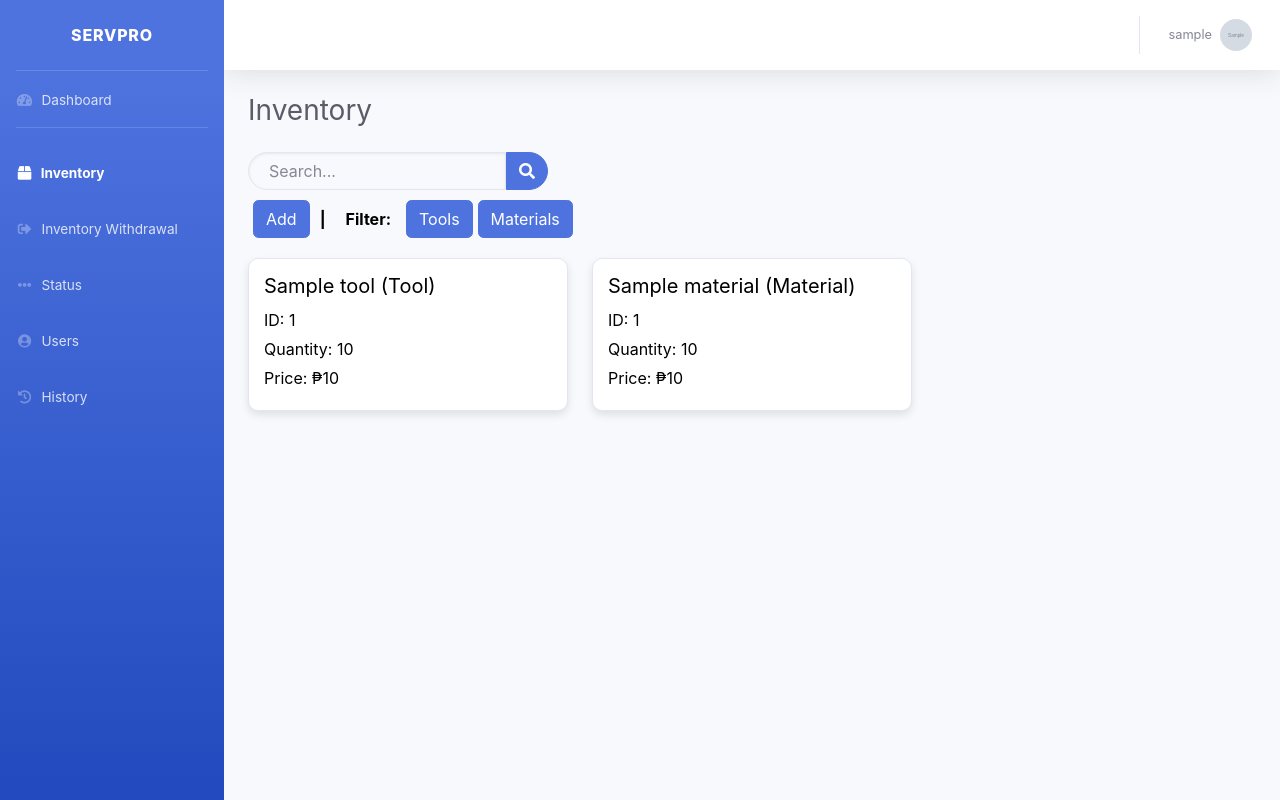
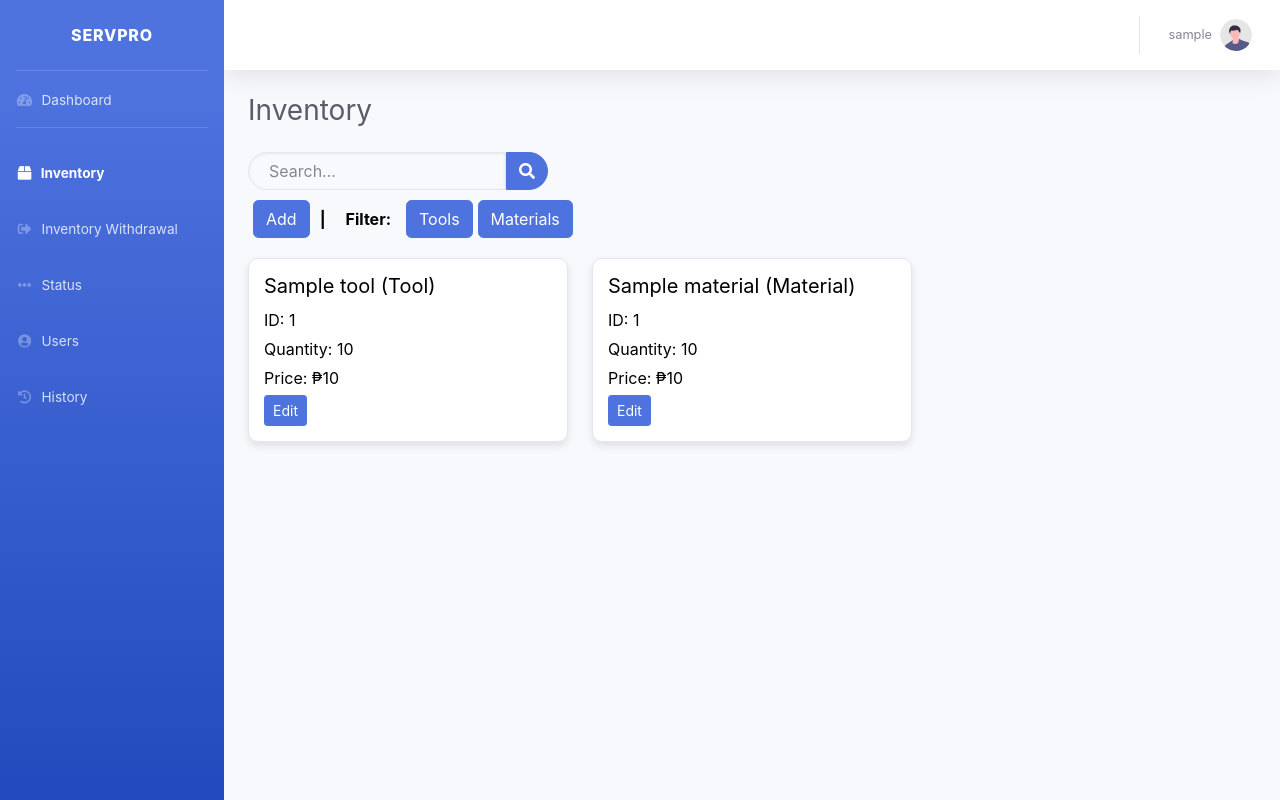
Before and after one commit to Shiro2602/SVPInventorySys, a PHP site: page /Inventory.php in a window 1280 px wide. Run offline with PHP 8.4, Linux system fonts and the light colour scheme; the visitor is signed in with stand-in values (Sample User, id 1); tables that the repository leaves empty or names only in its code hold one stand-in row (values such as "Sample post"); grey boxes marked "Sample" are stand-in pictures.

Commit message:
added edit feature in inventory

```diff
--- a/Inventory.php
+++ b/Inventory.php
@@ -10,20 +10,8 @@ if (!isset($_SESSION['username']) || !isset($_SESSION['role'])) {
     exit();
 }
 
-$user_id = $_SESSION['user_id'];
+$role = $_SESSION['role']; // Get the user's role from the session
 
-// Fetch the user's image from the database
-$sql = "SELECT image FROM users WHERE id = ?";
-$stmt = $conn->prepare($sql);
-$stmt->bind_param("i", $user_id);
-$stmt->execute();
-$result = $stmt->get_result();
-$user = $result->fetch_assoc();
-
-// Set a default image if no image is found
-$user_image = $user['image'] ?? 'img/undraw_profile.svg';
-
-$role = $_SESSION['role']; // Get the user's role from the session
 ?>
 
 <!DOCTYPE html>
@@ -114,6 +102,12 @@ $role = $_SESSION['role']; // Get the user's role from the session
         .input-group button {
             border-radius: 0 20px 20px 0;
         }
+        .table-responsive td {
+            color: black;
+        }
+        .table-responsive th {
+            color: black;
+        }
     </style>
 </head>
 <body id="page-top">
@@ -203,19 +197,8 @@ $role = $_SESSION['role']; // Get the user's role from the session
                         <li class="nav-item dropdown no-arrow">
                             <a class="nav-link dropdown-toggle" href="#" id="userDropdown" role="button" data-toggle="dropdown" aria-haspopup="true" aria-expanded="false">
                                 <span class="mr-2 d-none d-lg-inline text-gray-600 small"><?php echo htmlspecialchars($_SESSION['username']); ?></span>
-                                <img class="img-profile rounded-circle" src="<?php echo htmlspecialchars($user_image); ?>" alt="User Image">
+                                <img class="img-profile rounded-circle" src="img/undraw_profile.svg">
                             </a>
-                            <div class="dropdown-menu dropdown-menu-right shadow animated--grow-in" aria-labelledby="userDropdown">
-                                <a class="dropdown-item" href="profile.php">
-                                    <i class="fas fa-user fa-sm fa-fw mr-2 text-gray-400"></i>
-                                    Profile
-                                </a>
-                                <div class="dropdown-divider"></div>
-                                <a class="dropdown-item" href="LOGIN.php">
-                                    <i class="fas fa-sign-out-alt fa-sm fa-fw mr-2 text-gray-400"></i>
-                                    Log Out
-                                </a>
-                            </div>
                         </li>
 
                     </ul>
@@ -233,10 +216,10 @@ $role = $_SESSION['role']; // Get the user's role from the session
 
                     <!-- Inventory Content -->
                     <div class="inventory-header">
-                        <form method="GET" action="inventory.php" class="input-group">
-                            <input type="text" name="search" class="form-control" placeholder="Search..." value="<?php echo isset($_GET['search']) ? htmlspecialchars($_GET['search']) : ''; ?>">
-                            <button class="btn btn-primary" type="submit"><i class="fas fa-search"></i></button>
-                        </form>
+                        <div class="input-group">
+                            <input type="text" class="form-control" placeholder="Search...">
+                            <button class="btn btn-primary"><i class="fas fa-search"></i></button>
+                        </div>
                         <div class="filter-btn-group">
                             <?php if ($role === 'admin'): ?>
                                 <button class="btn btn-dark" data-toggle="modal" data-target="#addItemModal">Add</button>
@@ -250,6 +233,9 @@ $role = $_SESSION['role']; // Get the user's role from the session
 
                     <div class="row" id="inventory-items">
                         <?php
+                        // Database connection
+                        include 'dbconnect.php';
+
                         // Fetch search query and filter
                         $search = isset($_GET['search']) ? $_GET['search'] : '';
                         $filter = isset($_GET['filter']) ? $_GET['filter'] : 'all';
@@ -270,6 +256,9 @@ $role = $_SESSION['role']; // Get the user's role from the session
                                     echo "<p>ID: " . htmlspecialchars($row['id']) . "</p>";
                                     echo "<p>Quantity: " . htmlspecialchars($row['quantity']) . "</p>";
                                     echo "<p>Price: ₱" . htmlspecialchars($row['price']) . "</p>";
+                                    if ($role === 'admin') {
+                                        echo "<button class='btn btn-primary btn-sm edit-item-btn' data-id='" . $row["id"] . "' data-name='" . $row["name"] . "' data-quantity='" . $row["quantity"] . "' data-price='" . $row["price"] . "' data-type='tool'>Edit</button>";
+                                    }
                                     echo "</div>";
                                     echo "</div>";
                                 }
@@ -298,6 +287,9 @@ $role = $_SESSION['role']; // Get the user's role from the session
                                     echo "<p>ID: " . htmlspecialchars($row['id']) . "</p>";
                                     echo "<p>Quantity: " . htmlspecialchars($row['quantity']) . "</p>";
                                     echo "<p>Price: ₱" . htmlspecialchars($row['price']) . "</p>";
+                                    if ($role === 'admin') {
+                                        echo "<button class='btn btn-primary btn-sm edit-item-btn' data-id='" . $row["id"] . "' data-name='" . $row["name"] . "' data-quantity='" . $row["quantity"] . "' data-price='" . $row["price"] . "' data-type='material'>Edit</button>";
+                                    }
                                     echo "</div>";
                                     echo "</div>";
                                 }
@@ -326,45 +318,40 @@ $role = $_SESSION['role']; // Get the user's role from the session
     </div>
     <!-- End of Page Wrapper -->
 
-    <!-- Add Item Modal -->
-    <div class="modal fade" id="addItemModal" tabindex="-1" role="dialog" aria-labelledby="addItemModalLabel" aria-hidden="true">
+    <!-- Edit Item Modal -->
+    <div class="modal fade" id="editItemModal" tabindex="-1" role="dialog" aria-labelledby="editItemModalLabel" aria-hidden="true">
         <div class="modal-dialog" role="document">
             <div class="modal-content">
                 <div class="modal-header">
-                    <h5 class="modal-title" id="addItemModalLabel">Add New Item</h5>
+                    <h5 class="modal-title" id="editItemModalLabel">Edit Item</h5>
                     <button type="button" class="close" data-dismiss="modal" aria-label="Close">
                         <span aria-hidden="true">&times;</span>
                     </button>
                 </div>
                 <div class="modal-body">
-                    <form id="addItemForm">
+                    <form id="editItemForm">
+                        <input type="hidden" id="edit-item-id" name="id">
                         <div class="form-group">
-                            <label for="item-name">Item Name</label>
-                            <input type="text" class="form-control" id="item-name" name="name" required>
+                            <label for="edit-item-name">Item Name</label>
+                            <input type="text" class="form-control" id="edit-item-name" name="name" required>
                         </div>
                         <div class="form-group">
-                            <label for="item-type">Type</label>
-                            <select class="form-control" id="item-type" name="type" required>
-                                <option value="tool">Tool</option>
-                                <option value="material">Material</option>
-                            </select>
+                            <label for="edit-item-quantity">Quantity</label>
+                            <input type="number" class="form-control" id="edit-item-quantity" name="quantity" required>
                         </div>
                         <div class="form-group">
-                            <label for="item-quantity">Quantity</label>
-                            <input type="number" class="form-control" id="item-quantity" name="quantity" required>
+                            <label for="edit-item-price">Price</label>
+                            <input type="number" class="form-control" id="edit-item-price" name="price" step="0.01" required>
                         </div>
-                        <div class="form-group">
-                            <label for="item-price">Price</label>
-                            <input type="number" class="form-control" id="item-price" name="price" step="0.01" required>
-                        </div>
-                        <button type="submit" class="btn btn-primary">Add Item</button>
+                        <input type="hidden" id="edit-item-type" name="type">
+                        <button type="submit" class="btn btn-primary">Save Changes</button>
                     </form>
                 </div>
             </div>
         </div>
     </div>
 
-    <!-- jQuery and Bootstrap JS -->
+    <!-- Bootstrap core JavaScript -->
     <script src="https://code.jquery.com/jquery-3.6.0.min.js"></script>
     <script src="https://cdnjs.cloudflare.com/ajax/libs/bootstrap/4.6.0/js/bootstrap.bundle.min.js"></script>
     <!-- SB Admin 2 JavaScript -->
@@ -373,36 +360,54 @@ $role = $_SESSION['role']; // Get the user's role from the session
     <!-- Custom JavaScript -->
     <script>
 $(document).ready(function() {
-            $('#addItemForm').on('submit', function(event) {
-                event.preventDefault();
+    // Open Edit Item Modal
+    $(document).on('click', '.edit-item-btn', function() {
+        var id = $(this).data('id');
+        var name = $(this).data('name');
+        var quantity = $(this).data('quantity');
+        var price = $(this).data('price');
+        var type = $(this).data('type');
+
+        $('#edit-item-id').val(id);
+        $('#edit-item-name').val(name);
+        $('#edit-item-quantity').val(quantity);
+        $('#edit-item-price').val(price);
+        $('#edit-item-type').val(type);
+        $('#editItemModal').modal('show');
+    });
+
+    // Handle Edit Item Form submission
+    $('#editItemForm').on('submit', function(e) {
+        e.preventDefault();
+
+        var formData = new FormData(this);
+
         $.ajax({
-                    url: 'additem.php',
-                    method: 'POST',
-                    data: $(this).serialize(),
-                    dataType: 'json',
+            url: 'edititem.php',
+            type: 'POST',
+            data: formData,
+            processData: false,
+            contentType: false,
             success: function(response) {
-                        console.log(response);
+                console.log(response); // Debugging line
                 if (response.success) {
-                            // Close
-                            $('#addItemModal').modal('hide');
-                            $('#addItemForm')[0].reset();
-                            // Append the new item to the inventory
-                            var newItem = '<div class="col-md-4">' +
-                                            '<div class="inventory-item">' +
-                                            '<h5>' + response.data.name + ' (' + response.data.type.charAt(0).toUpperCase() + response.data.type.slice(1) + ')</h5>' +
-                                            '<p>ID: ' + response.data.id + '</p>' +
-                                            '<p>Quantity: ' + response.data.quantity + '</p>' +
-                                            '<p>Price: ₱' + response.data.price + '</p>' +
-                                            '</div>' +
-                                        '</div>';
-                            $('#inventory-items').prepend(newItem);
+                    // Close the modal
+                    $('#editItemModal').modal('hide');
+
+                    // Update the item details on the page without refreshing
+                    var itemId = $('#edit-item-id').val();
+                    var itemType = $('#edit-item-type').val();
+
+                    // Find the card for the updated item
+                    $('button.edit-item-btn[data-id="' + itemId + '"][data-type="' + itemType + '"]').closest('.inventory-item').find('h5').text($('#edit-item-name').val() + ' (' + (itemType.charAt(0).toUpperCase() + itemType.slice(1)) + ')');
+                    $('button.edit-item-btn[data-id="' + itemId + '"][data-type="' + itemType + '"]').closest('.inventory-item').find('p:contains("Quantity")').text('Quantity: ' + $('#edit-item-quantity').val());
+                    $('button.edit-item-btn[data-id="' + itemId + '"][data-type="' + itemType + '"]').closest('.inventory-item').find('p:contains("Price")').text('Price: ₱' + $('#edit-item-price').val());
                 } else {
-                            alert('Failed to add item: ' + response.message);
+                    alert('Failed to update item: ' + response.message);
                 }
             },
             error: function(xhr, status, error) {
                 console.error('AJAX error:', error);
-                        console.log(xhr.responseText);
                 alert('AJAX error: ' + error);
             }
         });
```
Also changed, not shown: edititem.php (added, +52 -0 lines). Lines whose indentation alone changed are shown as unchanged.
